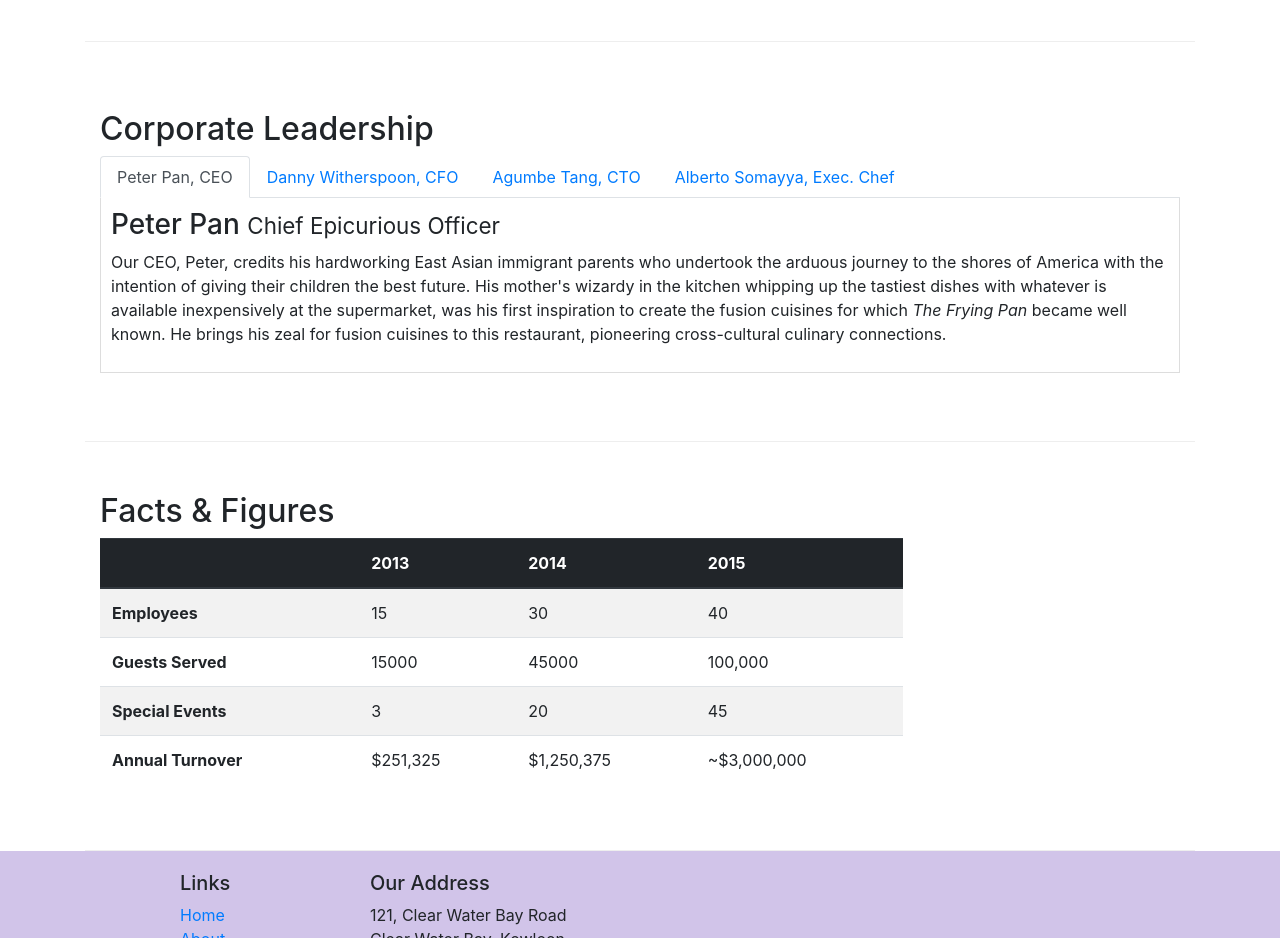
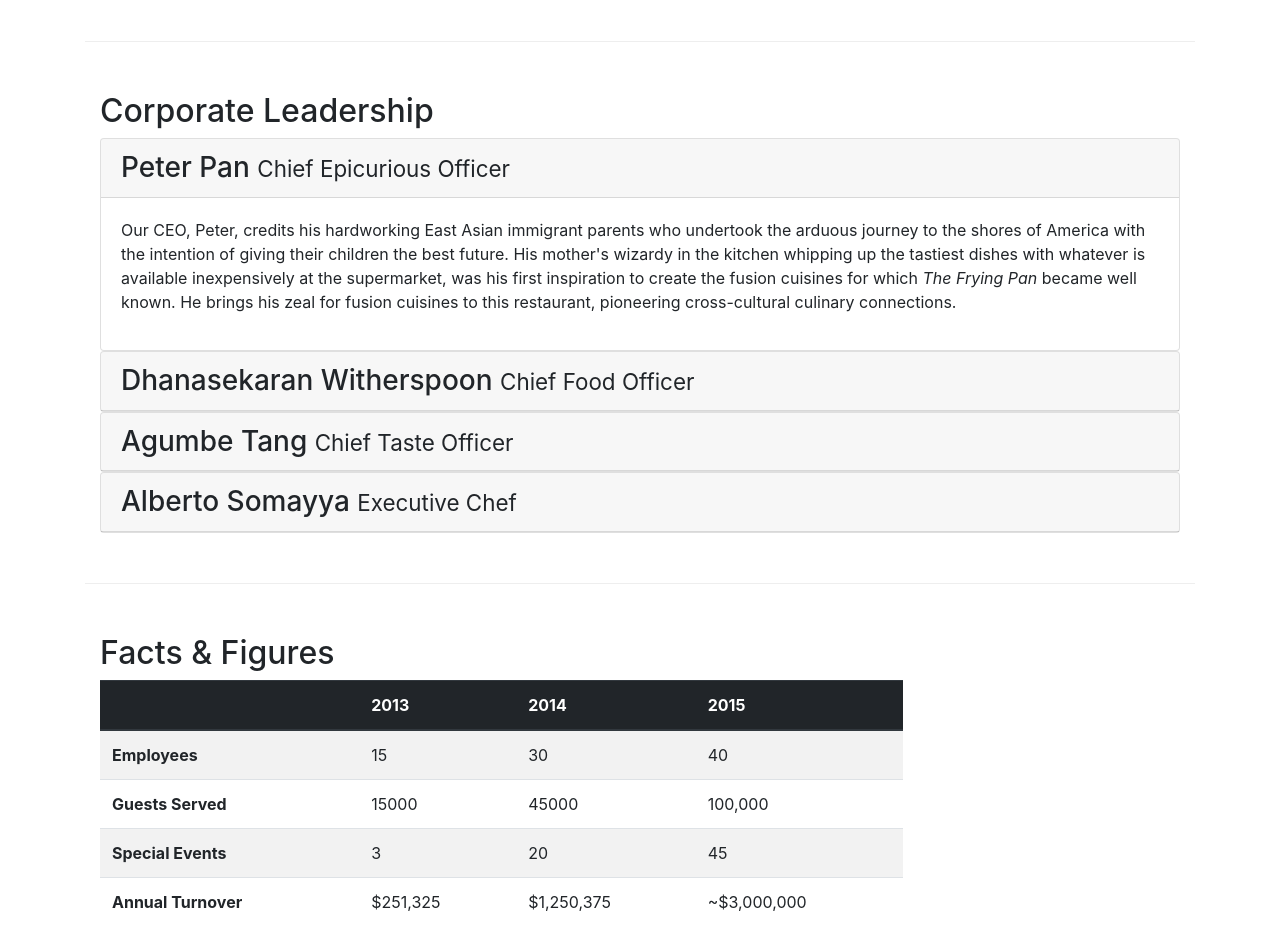
Before and after one commit to PsychoMC9096/conFusion, a website: page aboutus.html in a window 1280 px wide. Shown: the part 880-1818 px from the top of the page. Drawn offline with nearby package versions, Linux system fonts and the light colour scheme.

Commit message:
Accordion

```diff
--- a/aboutus.html
+++ b/aboutus.html
@@ -102,29 +102,20 @@
             </div>
         </div>
 
-
         <div class="row row-content align-items-center">
             <div class="col-12">
                 <h2>Corporate Leadership</h2>
-
-                <ul class="nav nav-tabs">
-                    <li class="nav-item">
-                        <a class="nav-link active" href="#peter" role="tag" data-toggle="tab">Peter Pan, CEO</a>
-                    </li>
-                    <li class="nav-item">
-                        <a class="nav-link" href="#danny" role="tab" data-toggle="tab">Danny Witherspoon, CFO</a>
-                    </li>
-                    <li class="nav-item">
-                        <a class="nav-link" href="#agumbe"role="tab" data-toggle="tab">Agumbe Tang, CTO</a>
-                    </li>
-                    <li class="nav-item">
-                        <a class="nav-link" href="#alberto" role="tab" data-toggle="tab">Alberto Somayya, Exec. Chef</a>
-                    </li>
-                </ul>
-
-                <div class="tab-content">
-                    <div role="tabpanel" class="tab-pane fade show active" id="peter">
-                        <h3>Peter Pan <small>Chief Epicurious Officer</small></h3>
+                <div id="accordion">
+                    <div class="card">
+                        <div class="card-header" role="tab" id="peterhead">
+                            <h3 class="mb-0">
+                                <a data-toggle="collapse" data-target="#peter">
+                                    Peter Pan <small>Chief Epicurious Officer</small>
+                                </a>
+                            </h3>
+                        </div>
+                        <div class="collapse show" id="peter" data-parent="#accordion">
+                            <div class="card-body">
                                 <p class="d-none d-sm-block">Our CEO, Peter, credits his hardworking East Asian immigrant parents who
                                 undertook the arduous
                                 journey to the shores of America with the intention of giving their children the best future. His
@@ -133,29 +124,61 @@
                                 <em>The Frying Pan</em> became well known. He brings his zeal for fusion cuisines to this
                                 restaurant, pioneering cross-cultural culinary connections.</p>
                             </div>
-                    <div role="tabpanel" class="tab-pane fade show" id="danny">
-                        <h3>Dhanasekaran Witherspoon <small>Chief Food Officer</small></h3>
+                        </div>
+                    </div>
+                    <div class="card">
+                        <div class="card-header" role="tab" id="dannyhead">
+                            <h3 class="mb-0">
+                                <a data-toggle="collapse" data-target="#danny">
+                                    Dhanasekaran Witherspoon <small>Chief Food Officer</small>
+                                </a>
+                            </h3>
+                        </div>
+                        <div class="collapse" id="danny" data-parent="#accordion">
+                            <div class="card-body">
                                 <p class="d-none d-sm-block">Our CFO, Danny, as he is affectionately referred to by his colleagues,
                                 comes from a long established family tradition in farming and produce. His experiences growing up on
                                 a farm in the Australian
                                 outback gave him great appreciation for varieties of food sources. As he puts it in his own words,
                                 <em>Everything that runs, wins, and everything that stays, pays!</em></p>
                             </div>
-                    <div role="tabpanel" class="tab-pane fade show" id="agumbe">
-                        <h3>Agumbe Tang <small>Chief Taste Officer</small></h3>
+                        </div>
+                    </div>
+                    <div class="card">
+                        <div class="card-header" role="tab" id="agumbehead">
+                            <h3 class="mb-0">
+                                <a data-toggle="collapse" data-target="#agumbe">
+                                    Agumbe Tang <small>Chief Taste Officer</small>
+                                </a>
+                            </h3>
+                        </div>
+                        <div class="collapse" id="agumbe" data-parent="#accordion">
+                            <div class="card-body">
                                 <p class="d-none d-sm-block">Blessed with the most discerning gustatory sense, Agumbe, our CTO,
                                 personally ensures that every dish
                                 that we serve meets his exacting tastes. Our chefs dread the tongue lashing that ensues if their
                                 dish does not meet his exacting standards. He lives by his motto, <em>You click only if you survive
                                 my lick.</em></p>
                             </div>
-                    <div role="tabpanel" class="tab-pane fade show" id="alberto">
-                        <h3>Alberto Somayya <small>Executive Chef</small></h3>
+                        </div>
+                    </div>
+                    <div class="card">
+                        <div class="card-header" role="tab" id="albertohead">
+                            <h3 class="mb-0">
+                                <a data-toggle="collapse" data-target="#alberto">
+                                    Alberto Somayya <small>Executive Chef</small>
+                                </a>
+                            </h3>
+                        </div>
+                        <div class="collapse" id="alberto" data-parent="#accordion">
+                            <div class="card-body">
                                 <p class="d-none d-sm-block">Award winning three-star Michelin chef with wide International
                                 experience having worked closely with
                                 whos-who in the culinary world, he specializes in creating mouthwatering Indo-Italian fusion
                                 experiences. He says, <em>Put together the cuisines from the two craziest cultures, and you get a
                                 winning hit! Amma Mia!</em></p>
+                            </div>
+                        </div>
                     </div>
                 </div>
             </div>
```
Lines whose indentation alone changed are shown as unchanged.
